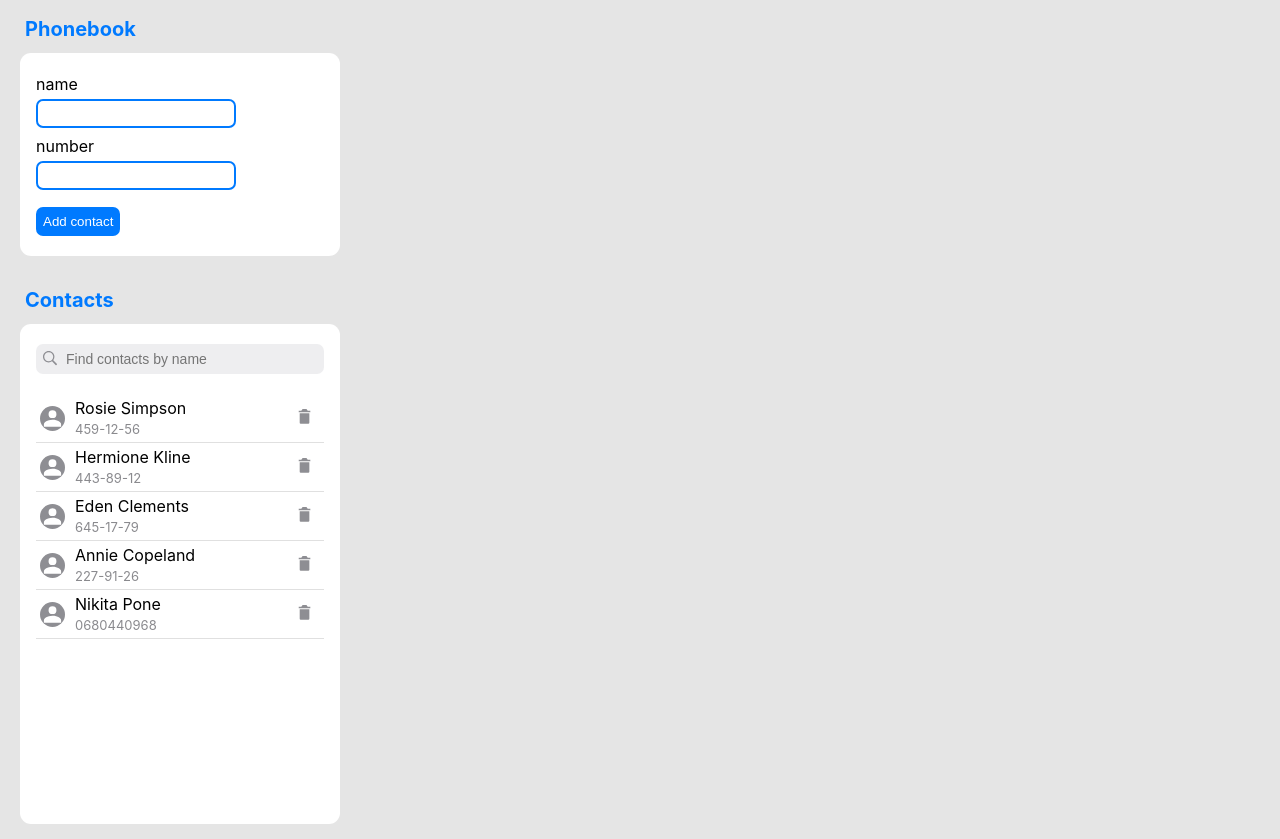
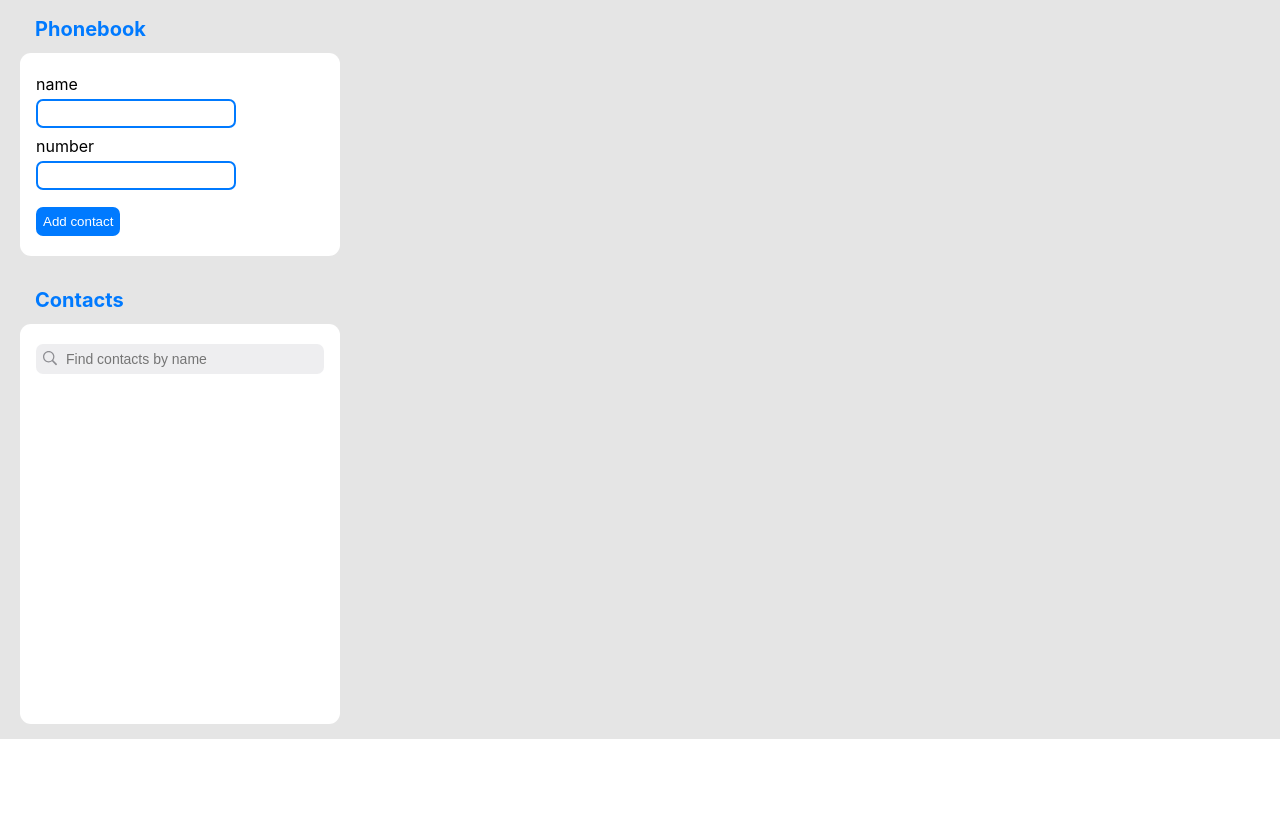
Before and after one commit to valeriaachkan/phonebook-react, a React (Create React App) app: page / in a window 1280 px wide. After the commit the page ends 800 px from the top, so only its background shows below. Built offline with nearby package versions, Linux system fonts and the light colour scheme.

Commit message:
adds saving contacts in local storage

```diff
--- a/src/App.js
+++ b/src/App.js
@@ -7,19 +7,24 @@ import Filter from './components/Filter';
 
 class App extends Component {
   state = {
-    contacts: [
-      { id: 'id-1', name: 'Rosie Simpson', number: '459-12-56' },
-      { id: 'id-2', name: 'Hermione Kline', number: '443-89-12' },
-      { id: 'id-3', name: 'Eden Clements', number: '645-17-79' },
-      { id: 'id-4', name: 'Annie Copeland', number: '227-91-26' },
-      {
-        id: 'XLLXRSlc2jeTiQpaLcJVB',
-        name: 'Nikita Pone',
-        number: '0680440968',
-      },
-    ],
+    contacts: [],
     filter: '',
   };
+
+  componentDidMount() {
+    const contacts = localStorage.getItem('contacts');
+    const parsedContacts = JSON.parse(contacts);
+
+    if (parsedContacts) {
+      this.setState({ contacts: parsedContacts });
+    }
+  }
+
+  componentDidUpdate(prevProps, prevState) {
+    if (prevState.contacts !== this.state.contacts) {
+      localStorage.setItem('contacts', JSON.stringify(this.state.contacts));
+    }
+  }
 
   addNewContact = ({ name, number }) => {
     const newContact = {
--- a/src/components/ContactList/ContactItem.js
+++ b/src/components/ContactList/ContactItem.js
@@ -2,9 +2,9 @@ import React from 'react';
 import propTypes from 'prop-types';
 import s from './ContactList.module.css';
 
-const ContactItem = ({ contacts, onDelete }) => {
-  return contacts.map(({ id, name, number }) => (
-    <li key={id} className={s.item}>
+const ContactItem = ({ contact, onDelete }) => {
+  return (
+    <>
       <svg
         className={s.avatar}
         fill="#ffffff"
@@ -15,10 +15,13 @@ const ContactItem = ({ contacts, onDelete }) => {
         <path d="M16 15.503A5.041 5.041 0 1 0 16 5.42a5.041 5.041 0 0 0 0 10.083zm0 2.215c-6.703 0-11 3.699-11 5.5v3.363h22v-3.363c0-2.178-4.068-5.5-11-5.5z" />
       </svg>
       <div>
-        <p>{name}</p>
-        <span className={s.number}>{number}</span>
+        <p>{contact.name}</p>
+        <span className={s.number}>{contact.number}</span>
       </div>
-      <button type="button" className={s.button} onClick={() => onDelete(id)}>
+      <button
+        type="button"
+        className={s.button}
+        onClick={() => onDelete(contact.id)}>
         <svg
           width="20px"
           height="20px"
@@ -31,12 +34,12 @@ const ContactItem = ({ contacts, onDelete }) => {
             fill="#8E8E93"></path>
         </svg>
       </button>
-    </li>
-  ));
+    </>
+  );
 };
 
 ContactItem.propTypes = {
-  contacts: propTypes.arrayOf(propTypes.object),
+  contact: propTypes.object,
   onDelete: propTypes.func,
 };
 
--- a/src/components/ContactList/ContactList.js
+++ b/src/components/ContactList/ContactList.js
@@ -8,7 +8,11 @@ const ContactList = ({ contacts, onDelete, children }) => {
     <div className={s.contacts}>
       {children}
       <ul className={s.list}>
-        <ContactItem contacts={contacts} onDelete={onDelete} />
+        {contacts.map(contact => (
+          <li key={contact.id} className={s.item}>
+            <ContactItem contact={contact} onDelete={onDelete} />
+          </li>
+        ))}
       </ul>
     </div>
   );
--- a/src/components/ContactList/ContactList.module.css
+++ b/src/components/ContactList/ContactList.module.css
@@ -2,7 +2,7 @@
     display: flex;
     flex-direction: column;
     width: 320px;
-    min-height: 500px;
+    min-height: 400px;
     padding: 20px 16px;
     background: #FFFFFF;
     border-radius: 11px;
--- a/src/components/Section/Section.module.css
+++ b/src/components/Section/Section.module.css
@@ -4,7 +4,7 @@
 }
 
 .title {
-    margin-left: 5px;
+    margin-left: 15px;
     margin-bottom: 10px;
     font-size: 20px;
     line-height: 1.4;
```
